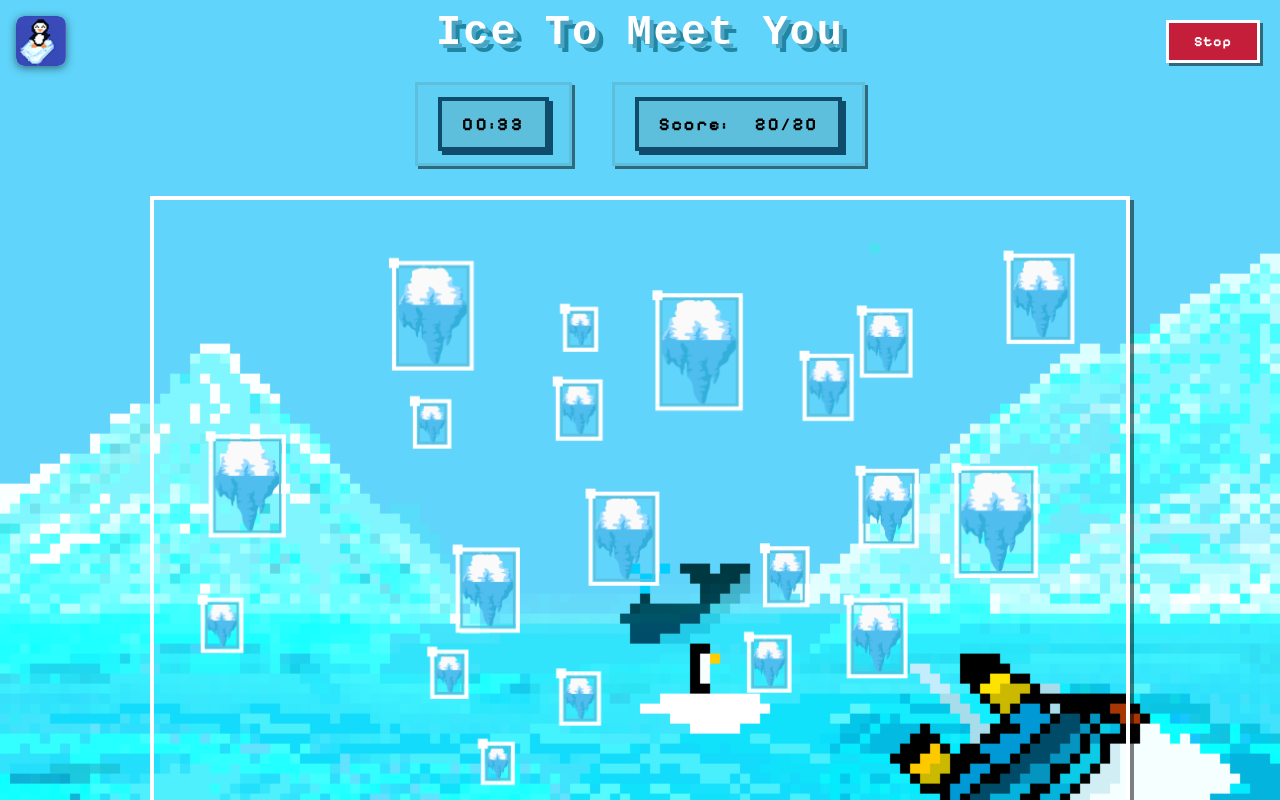
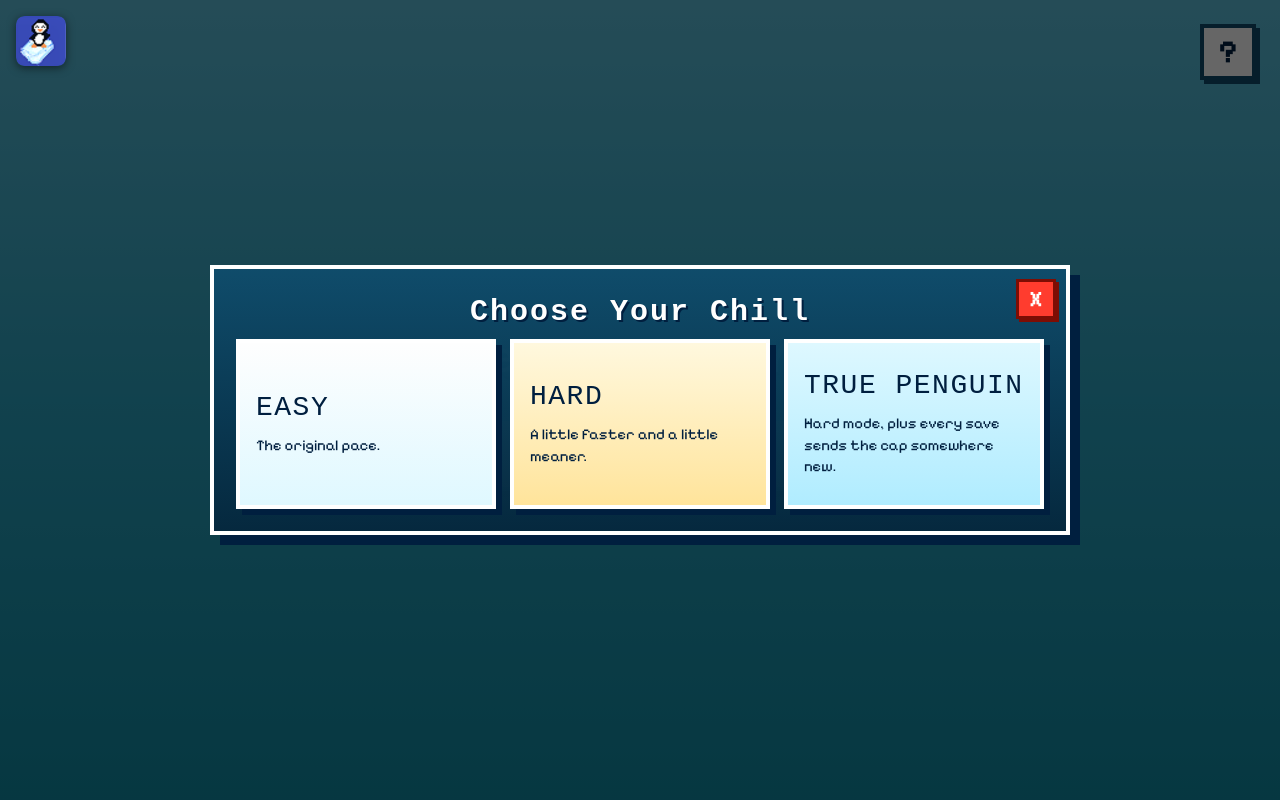
Before and after one commit to 101727/Make-A-Ton, a React (Create React App) app in the folder itmy/: page / in a window 1280 px wide. Both pictures are taken after a click on the button "SAVE THE WORLD". Built offline with nearby package versions, Linux system fonts and the light colour scheme; a web font is replaced by a local one.

Commit message:
full difficulty system made and implemented

```diff
--- a/itmy/src/App.js
+++ b/itmy/src/App.js
@@ -13,6 +13,8 @@ import {
   GONE_STAGE,
   LATE_GAME_SECONDS,
   LATE_GAME_MAX_MULTIPLIER,
+  DEFAULT_DIFFICULTY,
+  DIFFICULTY_MODES,
 } from './logic/gameConfig';
 import {
   createBoxes,
@@ -39,8 +41,12 @@ function App() {
   const [fullBoxes, setFullBoxes] = useState(TOTAL_BOXES);
   const [finalScore, setFinalScore] = useState(0);
   const [isPaused, setIsPaused] = useState(false);
+  const [difficulty, setDifficulty] = useState(DEFAULT_DIFFICULTY);
 
-  const startGame = useCallback(() => {
+  const startGame = useCallback((difficultyId = DEFAULT_DIFFICULTY.id) => {
+    const selectedDifficulty = DIFFICULTY_MODES[difficultyId] || DEFAULT_DIFFICULTY;
+
+    setDifficulty(selectedDifficulty);
     playRoundMusic();
 
     boxesRef.current = createBoxes(CANVAS_WIDTH, CANVAS_HEIGHT, TOTAL_BOXES);
@@ -76,7 +82,7 @@ function App() {
           LATE_GAME_SECONDS,
           LATE_GAME_MAX_MULTIPLIER
         );
-        applyMeltProgress(boxes, delta, meltMultiplier);
+        applyMeltProgress(boxes, delta, meltMultiplier * difficulty.meltSpeedMultiplier);
 
         const hasGoneBox = boxes.some((box) => box.melt >= GONE_STAGE);
 
@@ -118,7 +124,7 @@ function App() {
         cancelAnimationFrame(animationRef.current);
       }
     };
-  }, [status, isPaused, playNonVictoryEndAudio]);
+  }, [status, isPaused, playNonVictoryEndAudio, difficulty]);
 
   const handleCanvasClick = (event) => {
     if (status !== 'playing' || isPaused) {
@@ -137,7 +143,11 @@ function App() {
     const pointerY = (event.clientY - rect.top) * scaleY;
     const boxes = boxesRef.current;
 
-    const { didReset, wasMelting } = resetBoxAtPointer(boxes, pointerX, pointerY, GONE_STAGE);
+    const { didReset, wasMelting } = resetBoxAtPointer(boxes, pointerX, pointerY, GONE_STAGE, {
+      relocateOnSave: difficulty.relocateOnSave,
+      canvasWidth: CANVAS_WIDTH,
+      canvasHeight: CANVAS_HEIGHT,
+    });
     if (didReset) {
       if (wasMelting) {
         playShatter();
@@ -169,8 +179,8 @@ function App() {
   const handleRestartFromPause = useCallback(() => {
     playNonVictoryEndAudio();
     setIsPaused(false);
-    startGame();
-  }, [playNonVictoryEndAudio, startGame]);
+    startGame(difficulty.id);
+  }, [difficulty.id, playNonVictoryEndAudio, startGame]);
 
   const handleMenuFromPause = useCallback(() => {
     playNonVictoryEndAudio();
@@ -184,11 +194,11 @@ function App() {
     }
 
     if (status === 'won') {
-      return <Win score={finalScore} onRestart={startGame} onMainMenu={goToMainMenu} />;
+      return <Win score={finalScore} onRestart={() => startGame(difficulty.id)} onMainMenu={goToMainMenu} />;
     }
 
     if (status === 'lost') {
-      return <Lose onRestart={startGame} onMainMenu={goToMainMenu} />;
+      return <Lose onRestart={() => startGame(difficulty.id)} onMainMenu={goToMainMenu} />;
     }
 
     return (
--- a/itmy/src/components/MainMenu.js
+++ b/itmy/src/components/MainMenu.js
@@ -1,14 +1,21 @@
 import React, { useState } from 'react';
 import '../styles/MainMenu.css';
 import { useGameAudio } from '../logic/useGameAudio';
+import { DIFFICULTY_MODES } from '../logic/gameConfig';
 
 function MainMenu({ onStart }) {
   const [isHelpOpen, setIsHelpOpen] = useState(false);
+  const [isDifficultyOpen, setIsDifficultyOpen] = useState(false);
   const { playPenguin } = useGameAudio();
 
   const handleStartGame = () => {
+    setIsDifficultyOpen(true);
+  };
+
+  const handleModeSelect = (modeId) => {
+    setIsDifficultyOpen(false);
     if (onStart) {
-      onStart();
+      onStart(modeId);
     }
   };
 
@@ -33,11 +40,41 @@ function MainMenu({ onStart }) {
           <h1 className="game-title">Ice to Meet You</h1>
 
           <div className="menu-buttons">
-            <button className="menu-btn start-btn" onClick={handleStartGame}>
+            <button className="menu-btn start-btn" type="button" onClick={handleStartGame}>
               Save the World
             </button>
           </div>
         </div>
+
+        {isDifficultyOpen && (
+          <div className="difficulty-overlay" onClick={() => setIsDifficultyOpen(false)}>
+            <div className="difficulty-modal" onClick={(event) => event.stopPropagation()}>
+              <button
+                className="difficulty-close-btn"
+                type="button"
+                aria-label="Close difficulty picker"
+                onClick={() => setIsDifficultyOpen(false)}
+              >
+                X
+              </button>
+              <h2 className="difficulty-title">Choose Your Chill</h2>
+
+              <div className="difficulty-grid">
+                {Object.values(DIFFICULTY_MODES).map((mode) => (
+                  <button
+                    key={mode.id}
+                    type="button"
+                    className={`difficulty-card difficulty-card-${mode.id}`}
+                    onClick={() => handleModeSelect(mode.id)}
+                  >
+                    <span className="difficulty-card-title">{mode.title}</span>
+                    <span className="difficulty-card-description">{mode.description}</span>
+                  </button>
+                ))}
+              </div>
+            </div>
+          </div>
+        )}
 
         {isHelpOpen && (
           <div className="help-overlay" onClick={() => setIsHelpOpen(false)}>
--- a/itmy/src/logic/gameConfig.js
+++ b/itmy/src/logic/gameConfig.js
@@ -5,3 +5,29 @@ export const GAME_SECONDS = 35;
 export const GONE_STAGE = 3;
 export const LATE_GAME_SECONDS = 10;
 export const LATE_GAME_MAX_MULTIPLIER = 1.3;
+
+export const DIFFICULTY_MODES = {
+	easy: {
+		id: 'easy',
+		title: 'Easy',
+		description: 'The original pace.',
+		meltSpeedMultiplier: 1,
+		relocateOnSave: false,
+	},
+	hard: {
+		id: 'hard',
+		title: 'Hard',
+		description: 'A little faster and a little meaner.',
+		meltSpeedMultiplier: 1.15,
+		relocateOnSave: false,
+	},
+	truePenguin: {
+		id: 'truePenguin',
+		title: 'True Penguin',
+		description: 'Hard mode, plus every save sends the cap somewhere new.',
+		meltSpeedMultiplier: 1.15,
+		relocateOnSave: true,
+	},
+};
+
+export const DEFAULT_DIFFICULTY = DIFFICULTY_MODES.easy;
--- a/itmy/src/logic/gameLogic.js
+++ b/itmy/src/logic/gameLogic.js
@@ -12,6 +12,13 @@ function overlapsAny(candidate, placed) {
       candidate.y > box.y + box.height + separation
     );
   });
+}
+
+function getRandomPosition(width, height, boxWidth, boxHeight, padding) {
+  return {
+    x: padding + Math.random() * (width - boxWidth - padding * 2),
+    y: padding + Math.random() * (height - boxHeight - padding * 2),
+  };
 }
 
 export function createBoxes(width, height, count) {
@@ -163,7 +170,30 @@ export function applyMeltProgress(boxes, delta, meltMultiplier) {
   }
 }
 
-export function resetBoxAtPointer(boxes, pointerX, pointerY, goneStage) {
+function moveBoxToRandomLocation(boxes, targetBox, width, height) {
+  const padding = 24;
+  const maxAttempts = 300;
+  const otherBoxes = boxes.filter((box) => box.id !== targetBox.id);
+
+  for (let attempt = 0; attempt < maxAttempts; attempt += 1) {
+    const position = getRandomPosition(width, height, targetBox.width, targetBox.height, padding);
+    const candidate = {
+      ...targetBox,
+      x: position.x,
+      y: position.y,
+    };
+
+    if (!overlapsAny(candidate, otherBoxes)) {
+      targetBox.x = candidate.x;
+      targetBox.y = candidate.y;
+      return true;
+    }
+  }
+
+  return false;
+}
+
+export function resetBoxAtPointer(boxes, pointerX, pointerY, goneStage, options = {}) {
   for (let i = boxes.length - 1; i >= 0; i -= 1) {
     const box = boxes[i];
     const insideX = pointerX >= box.x && pointerX <= box.x + box.width;
@@ -172,9 +202,16 @@ export function resetBoxAtPointer(boxes, pointerX, pointerY, goneStage) {
     if (insideX && insideY && box.melt < goneStage) {
       const wasMelting = box.melt > 0;
       box.melt = 0;
-      return { didReset: true, wasMelting };
+      const didRelocate =
+        options.relocateOnSave &&
+        typeof options.canvasWidth === 'number' &&
+        typeof options.canvasHeight === 'number'
+          ? moveBoxToRandomLocation(boxes, box, options.canvasWidth, options.canvasHeight)
+          : false;
+
+      return { didReset: true, wasMelting, didRelocate };
     }
   }
 
-  return { didReset: false, wasMelting: false };
+  return { didReset: false, wasMelting: false, didRelocate: false };
 }
--- a/itmy/src/styles/MainMenu.css
+++ b/itmy/src/styles/MainMenu.css
@@ -163,6 +163,116 @@
   text-shadow: 2px 2px 0 #001F3F;
 }
 
+.difficulty-overlay {
+  position: absolute;
+  inset: 0;
+  display: flex;
+  align-items: center;
+  justify-content: center;
+  background: rgba(0, 0, 0, 0.6);
+  z-index: 11;
+  padding: 20px;
+}
+
+.difficulty-modal {
+  position: relative;
+  width: min(860px, 94vw);
+  padding: 26px 22px 22px;
+  background: linear-gradient(180deg, rgba(15, 76, 107, 0.98), rgba(5, 40, 62, 0.98));
+  border: 4px solid #FFFFFF;
+  box-shadow: 10px 10px 0 #001F3F;
+  text-align: center;
+}
+
+.difficulty-title {
+  margin: 0 48px 10px;
+  font-size: 30px;
+  color: #ffffff;
+  font-family: var(--font-heading);
+  letter-spacing: 2px;
+  text-shadow: 2px 2px 0 #001F3F;
+}
+
+.difficulty-grid {
+  display: grid;
+  grid-template-columns: repeat(3, minmax(0, 1fr));
+  gap: 14px;
+}
+
+.difficulty-card {
+  min-height: 170px;
+  padding: 18px 16px;
+  border: 4px solid #ffffff;
+  background: linear-gradient(180deg, #fefefe 0%, #dff8ff 100%);
+  box-shadow: 6px 6px 0 #001F3F;
+  color: #001F3F;
+  font-family: var(--font-body);
+  cursor: pointer;
+  display: flex;
+  flex-direction: column;
+  justify-content: center;
+  gap: 12px;
+  text-align: left;
+  transition: transform 0.12s ease, box-shadow 0.12s ease;
+}
+
+.difficulty-card:hover {
+  transform: translate(2px, 2px);
+  box-shadow: 4px 4px 0 #001F3F;
+}
+
+.difficulty-card:active {
+  transform: translate(6px, 6px);
+  box-shadow: 0 0 0 #001F3F;
+}
+
+.difficulty-card-title {
+  font-size: 28px;
+  font-family: var(--font-heading);
+  letter-spacing: 1.5px;
+  text-transform: uppercase;
+}
+
+.difficulty-card-description {
+  font-size: 15px;
+  line-height: 1.45;
+}
+
+.difficulty-card-hard {
+  background: linear-gradient(180deg, #fff8de 0%, #ffe49b 100%);
+}
+
+.difficulty-card-truePenguin {
+  background: linear-gradient(180deg, #def8ff 0%, #b0ecff 100%);
+}
+
+.difficulty-close-btn {
+  position: absolute;
+  top: 10px;
+  right: 10px;
+  width: 40px;
+  height: 40px;
+  background: #ff3c2e;
+  color: #ffffff;
+  border: 3px solid #7d0d04;
+  box-shadow: 3px 3px 0 #7d0d04;
+  font-family: var(--font-body);
+  font-size: 22px;
+  font-weight: 900;
+  line-height: 1;
+  cursor: pointer;
+}
+
+.difficulty-close-btn:hover {
+  transform: translate(1px, 1px);
+  box-shadow: 2px 2px 0 #7d0d04;
+}
+
+.difficulty-close-btn:active {
+  transform: translate(3px, 3px);
+  box-shadow: 0 0 0 #7d0d04;
+}
+
 .help-close-btn {
   position: absolute;
   top: 10px;
@@ -222,6 +332,42 @@
     margin-right: 40px;
   }
 
+  .difficulty-modal {
+    padding: 20px 14px 14px;
+  }
+
+  .difficulty-title {
+    font-size: 22px;
+    margin-right: 40px;
+    margin-left: 0;
+  }
+
+  .difficulty-subtitle {
+    font-size: 14px;
+  }
+
+  .difficulty-grid {
+    grid-template-columns: 1fr;
+  }
+
+  .difficulty-card {
+    min-height: 0;
+  }
+
+  .difficulty-card-title {
+    font-size: 22px;
+  }
+
+  .difficulty-card-description {
+    font-size: 14px;
+  }
+
+  .difficulty-close-btn {
+    width: 34px;
+    height: 34px;
+    font-size: 18px;
+  }
+
   .help-close-btn {
     width: 34px;
     height: 34px;
```
